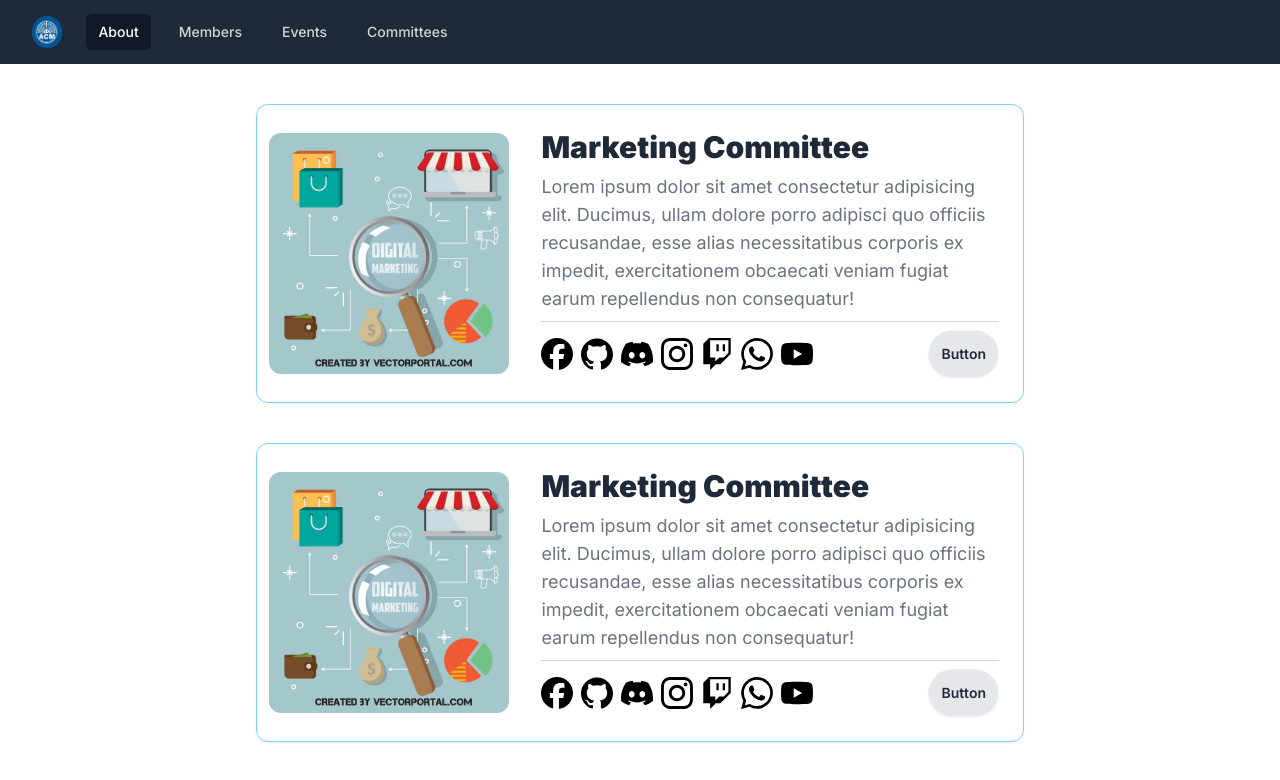
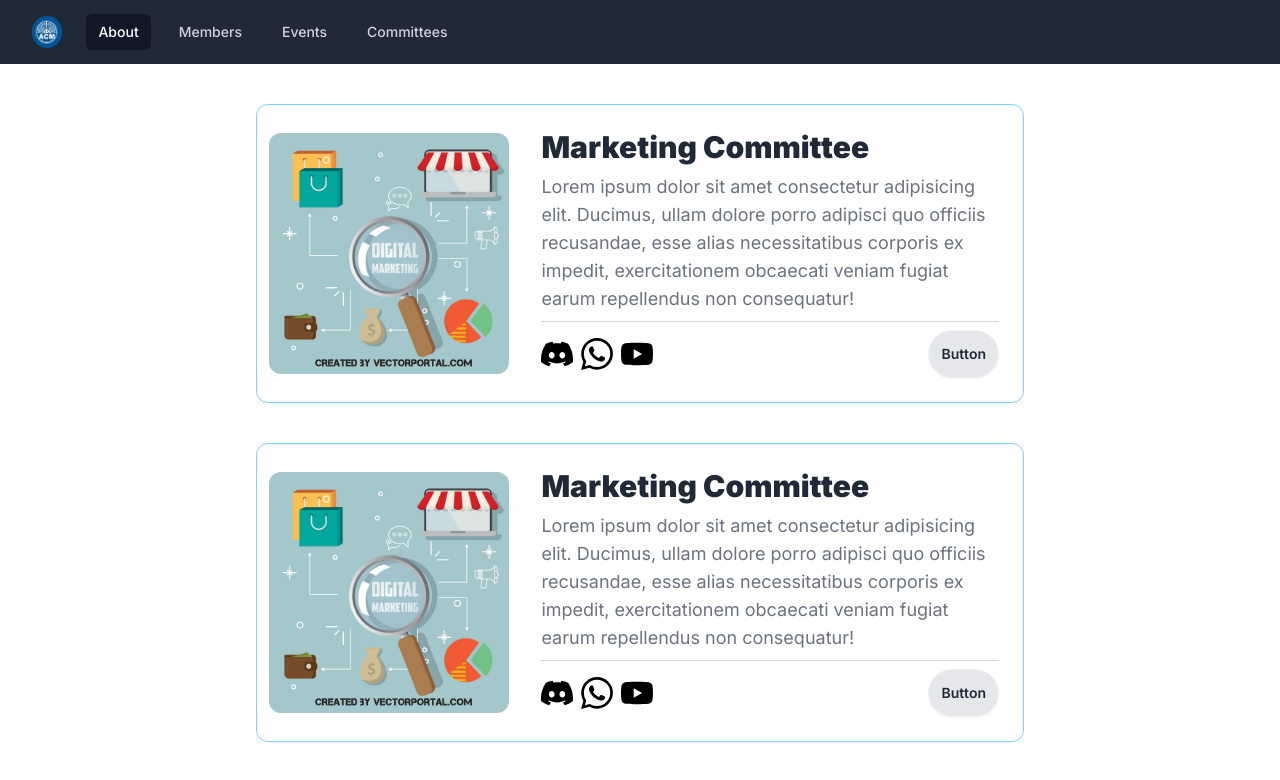
Before and after one commit to ynoacamino/acm-page, a Next.js app: page /committees in a window 1280 px wide. Shown: the top 780 px of the page. Built offline with nearby package versions, Linux system fonts and the light colour scheme.

Commit message:
Actualizar estilos de la página de comités y tarjetas de comités

```diff
--- a/src/app/committees/page.jsx
+++ b/src/app/committees/page.jsx
@@ -3,7 +3,7 @@
 export default function CommitteesPage() {
   return (
     <div>
-      <div class="flex flex-col justify-center py-10 space-y-10">
+      <div className="flex flex-col justify-center py-10 space-y-10">
         <CommitteCard />
         <CommitteCard />
         <CommitteCard />
--- a/src/components/committees/CommitteCard.jsx
+++ b/src/components/committees/CommitteCard.jsx
@@ -27,20 +27,9 @@
 				<hr className=" border-t border-gray-300"></hr>
 				<div className="flex justify-between items-center">
 					<div className="flex item-center space-x-2">
-						<ButtonLink url="#">
-							<IconFacebookFilled width="2rem" />
-						</ButtonLink>
-						<ButtonLink url="#">
-							<IconGitHubFilled width="2rem" />
-						</ButtonLink>
+
 						<ButtonLink url="#">
 							<IconDiscord width="2rem" />
-						</ButtonLink>
-						<ButtonLink url="#">
-							<IconInstagramFilled width="2rem" />
-						</ButtonLink>
-						<ButtonLink url="#">
-							<IconTwitch width="2rem" />
 						</ButtonLink>
 						<ButtonLink url="#">
 							<IconWhatsapp width="2rem" />
```
